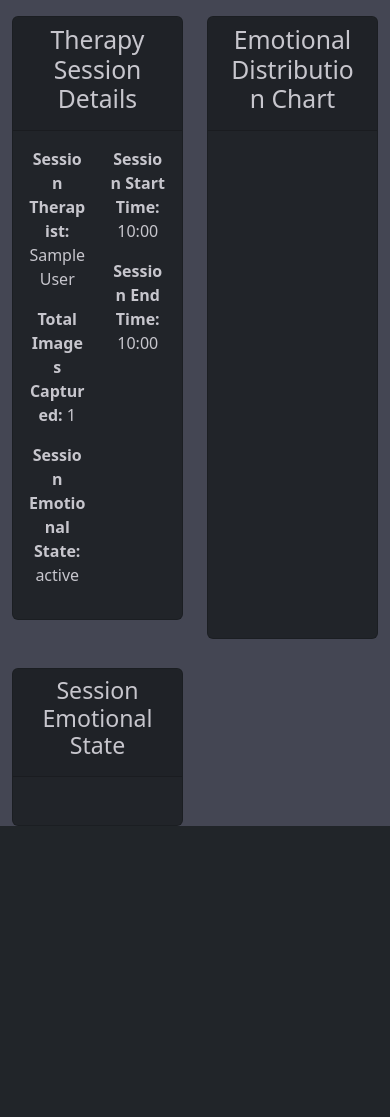
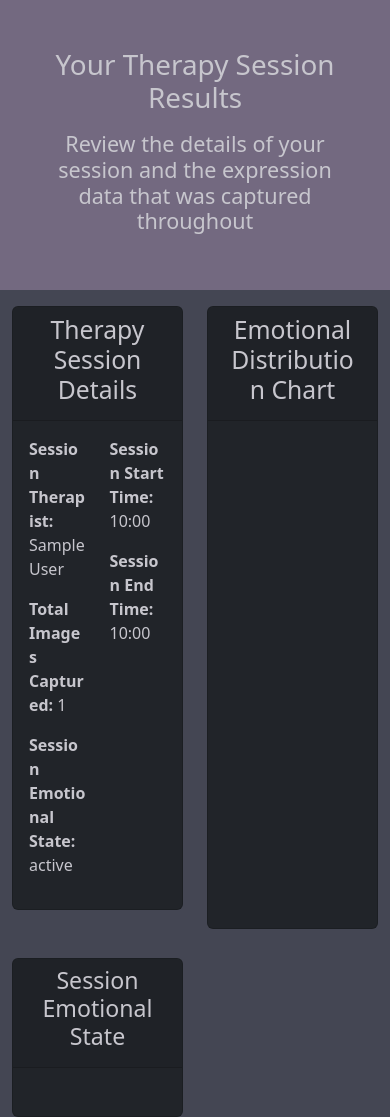
Before and after one commit to GaryS0410/EmotionalRecognitionApplication, a Python web app: template app/templates/therapy/therapy_results.html in a window 390 px wide. Shown: the part 96-1213 px from the top of the page. Before the commit the page ends 922 px from the top, so only its background shows below. Run offline with Jinja, Linux system fonts and the light colour scheme; the template is opened without the code that fills it: most values are stand-ins (such as "Sample title", 1, 10 or a date in 2020); some libraries are stand-ins or nearby versions.

Commit message:
Some general changes, mostly just to keep updated. Implement responsiveness after report draft is done

```diff
--- a/app/main/patient_routes.py
+++ b/app/main/patient_routes.py
@@ -8,7 +8,6 @@ from app.main import bp
 from app.main.forms import *
 from app.main.helpers import delete_patient_account_data
 from app.models import *
-from app.auth.forms import RegisterForm
 
 # Landing page route
 
--- a/app/templates/patient_user/previous_gad.html
+++ b/app/templates/patient_user/previous_gad.html
@@ -72,7 +72,7 @@
         <div class="col-6">
             <div class="card">
                 <div class="card-header text-center">
-                    <h3> Previous Captured Emotional States </h3>
+                    <h3> Previous GAD-7 Emotional States </h3>
                 </div>
                 <div class="card-body">
                     <canvas id="emotional_state_graph_canvas"></canvas>
--- a/app/templates/patient_user/previous_phq.html
+++ b/app/templates/patient_user/previous_phq.html
@@ -79,7 +79,7 @@
         <div class="col-6">
             <div class="card">
                 <div class="card-header text-center">
-                    <h3> Previous Captured Emotional States </h3>
+                    <h3> Previous PHQ-9 Emotional States </h3>
                 </div>
                 <div class="card-body">
                     <canvas id="emotional_state_graph_canvas"></canvas>
--- a/app/templates/therapist_user/therapist_dash.html
+++ b/app/templates/therapist_user/therapist_dash.html
@@ -32,7 +32,7 @@
                     <p> <strong> Number of Current Patients: </strong> {{ patient_count }} </p>
                 </div>
                 <div class="card-footer text-center">
-                    <button type="button" class="btn btn-secondary">Update User Details</button>
+                    <a href="{{ url_for('auth.update_details') }}" class="btn btn-secondary">Change User Details</a>
                 </div>
             </div>
         </div>
--- a/app/templates/therapy/therapy_results.html
+++ b/app/templates/therapy/therapy_results.html
@@ -8,10 +8,21 @@
 
 {% block content %}
 
+<div class="flex-container" style="overflow: hidden;">
+    <div class="row">
+        <div class="col-12">
+            <div class="p-5 text-center">
+                <h1 class="mb-3"> Your Therapy Session Results</h1>
+                <h4> Review the details of your session and the expression data that was captured throughout </h4>
+            </div>
+        </div>
+    </div>
+</div>
+
 <div class="container">
     <div class="row mt-3">
         <div class="col-6 ">
-            <div class="card text-center">
+            <div class="card">
                 <div class="card-header text-center">
                     <h2> Therapy Session Details </h2>
                 </div>
--- a/app/utils/image_utility.py
+++ b/app/utils/image_utility.py
@@ -3,6 +3,7 @@ from tensorflow.keras.models import load_model
 from PIL import Image
 from io import BytesIO
 import numpy as np
+import matplotlib.pyplot as plt
 
 from app.utils import bp
 
@@ -18,6 +19,7 @@ def crop_face(image):
 
 def preprocess_image(image):
     image = Image.open(BytesIO(image))
+
     image = cv2.cvtColor(np.array(image), cv2.COLOR_BGR2GRAY)
 
     image = crop_face(image)
```
Also changed, not shown: tests/test_image.py (+5 -2 lines), app/utils/test_database.py (added), tests/test_images/happy/happy_man_1.jpg (deleted).
